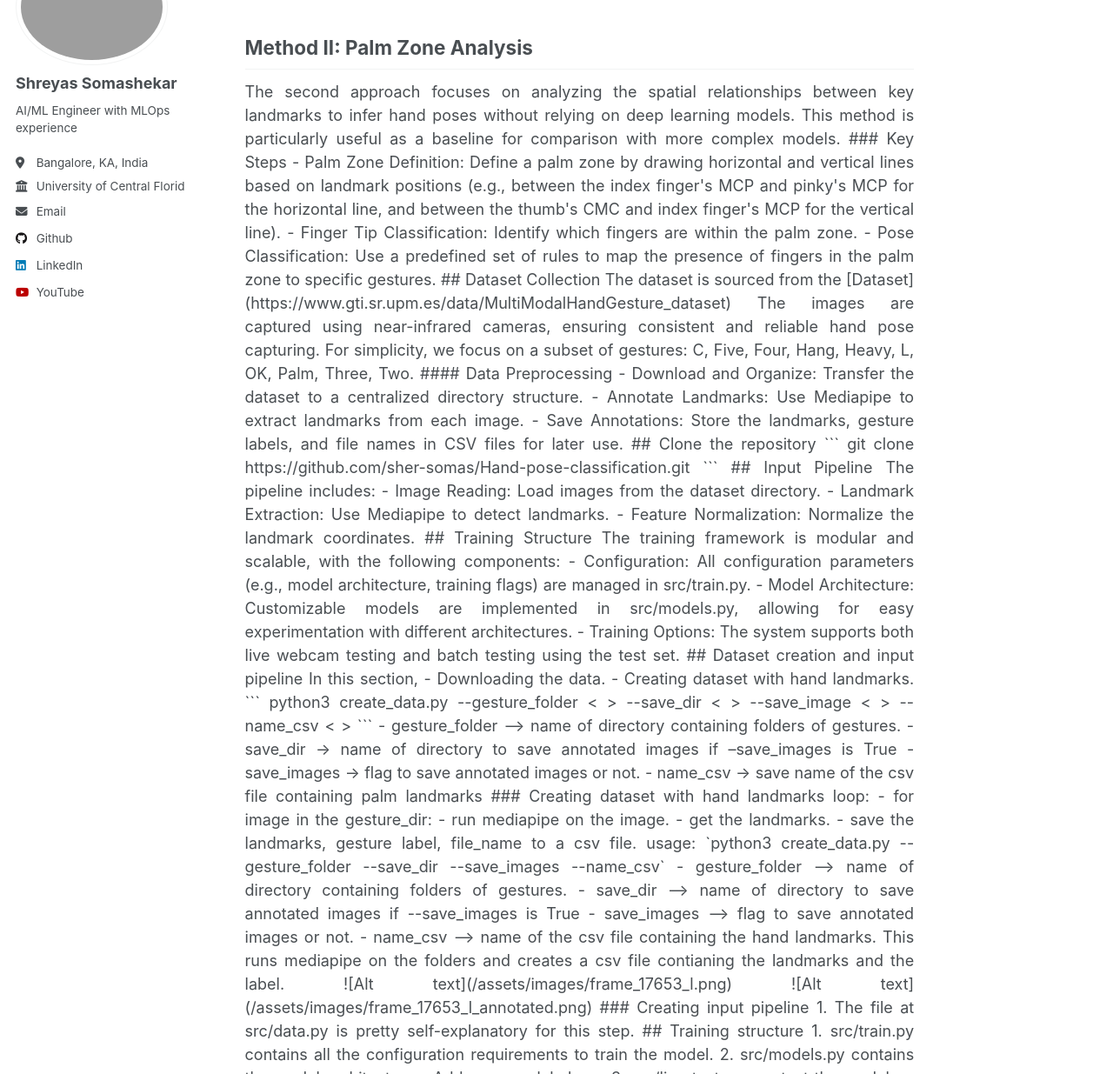
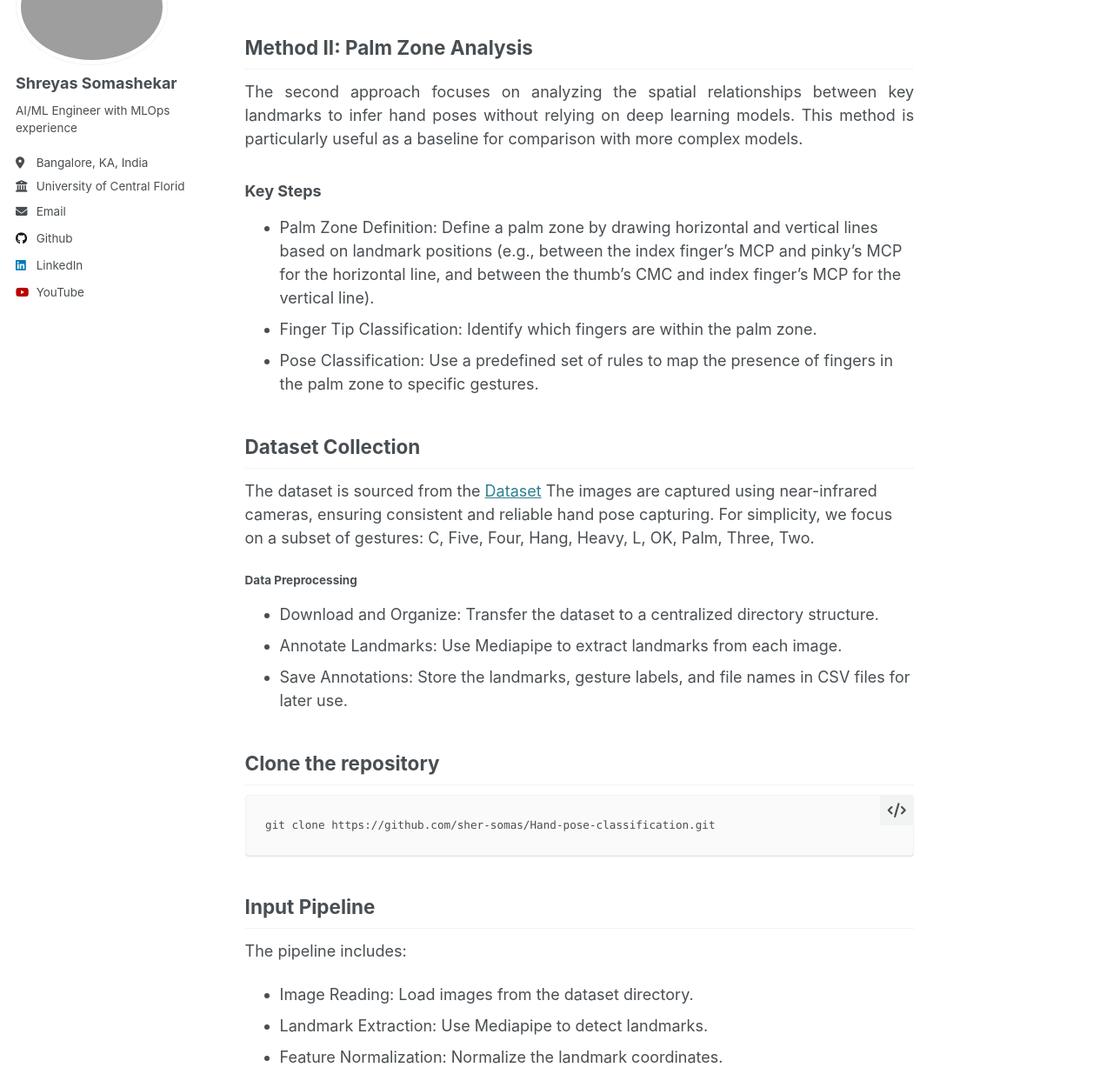
Before and after one commit to sher-somas/sher-somas.github.io, a Jekyll site: the page built from _posts/2012-08-14-blog-post-1.md, in a window 1280 px wide and 1400 px high, scrolled down 1671 px, cut to the strip 165-1400 px from the top of the window. Shown: the whole strip at 87% size. Built offline with Jekyll 4.4.1, drawn with Linux system fonts in a browser that asks for light colours; some of the changed text lies outside the part shown.

Commit message:
foxed missing closing div

```diff
--- a/_posts/2012-08-14-blog-post-1.md
+++ b/_posts/2012-08-14-blog-post-1.md
@@ -45,6 +45,7 @@ The first approach leverages deep learning to classify hand poses based on the e
 
 <div style="text-align: justify;">
 The second approach focuses on analyzing the spatial relationships between key landmarks to infer hand poses without relying on deep learning models. This method is particularly useful as a baseline for comparison with more complex models.
+</div>
 
 ### Key Steps
 
@@ -98,15 +99,6 @@ In this section,
 - save_images -> flag to save annotated images or not.
 - name_csv -> save name of the csv file containing palm landmarks
 
-
-<!-- ### Downloading the dataset
-
-1. Download the dataset from [link](https://www.gti.ssr.upm.es/data/MultiModalHandGesture_dataset)
-2. The dataset contains 16 different gestures from 25 unique users.
-3. Please note that the images are captured from a near-infrared camera.
-4. The gesture is a mirror image when viewed from the back of the hand and the nail side.
-5. For simplicity sake, I have selected gestures for C, five, four, hang, heavy, L, ok, palm, three, two
-6. Before running the script to extract the landmarks to a csv file, copy all images from different users. -->
 
 ### Creating dataset with hand landmarks
 
```
